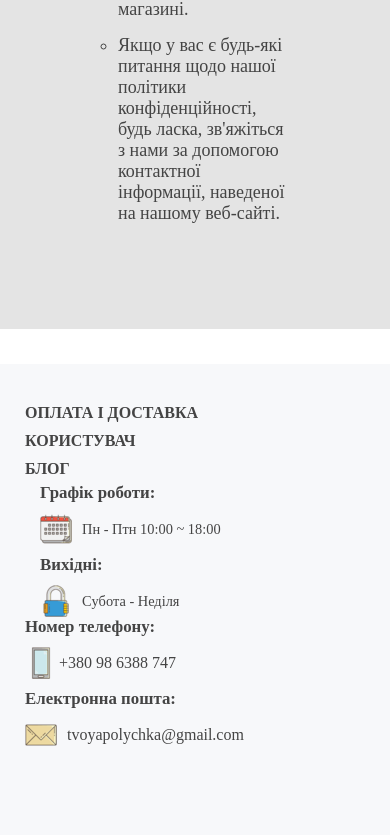
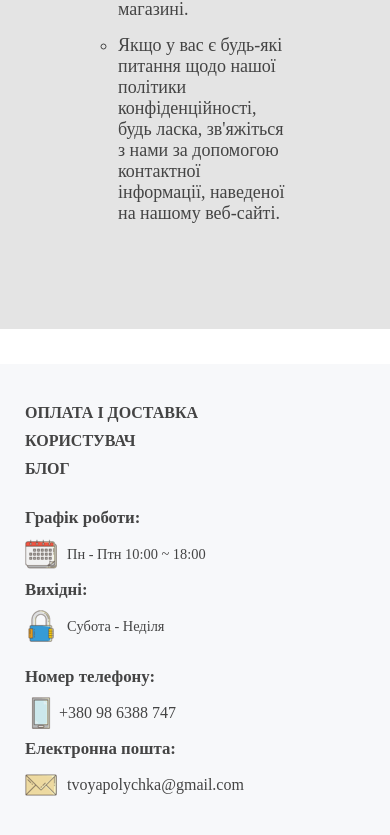
Before and after one commit to YaroslavYanko/Tvoya-Polychka, a React (Create React App) app: page /rules in a window 390 px wide. Shown: the part 1950-2785 px from the top of the page. Built offline with nearby package versions, Linux system fonts and the light colour scheme; no server answers; what @cloudinary/url-gen would draw is missing.

Commit message:
Add files via upload

```diff
--- a/src/modules/main-page/components/Footer/footer.module.css
+++ b/src/modules/main-page/components/Footer/footer.module.css
@@ -103,3 +103,15 @@
     font-size: 0.9rem;
   }
 }
+@media screen and (max-width: 600px) {
+ .footer__info nav{
+   width: 80%;
+ }
+  .work__time{
+    width: 80%;
+    padding:25px 0px 25px 0px;
+  }
+  .contacts{
+    width: 80%;
+  }
+}
```
